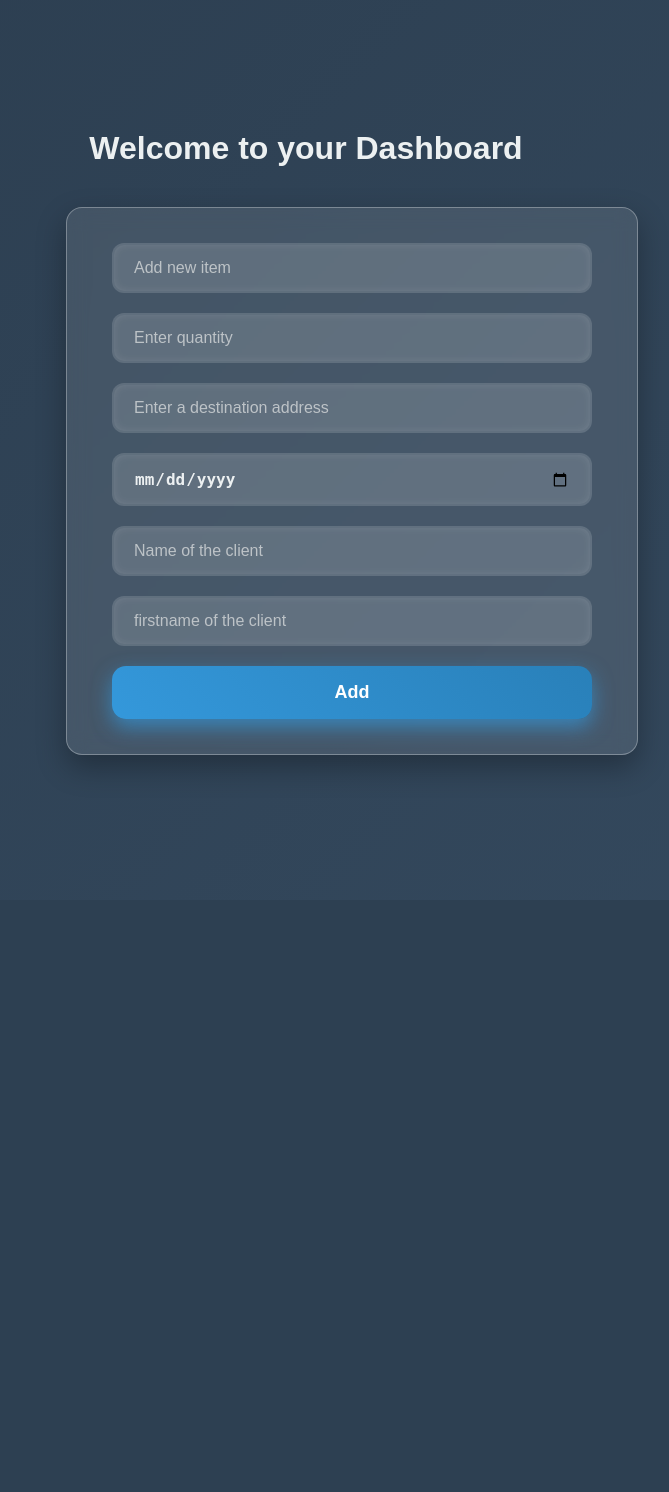
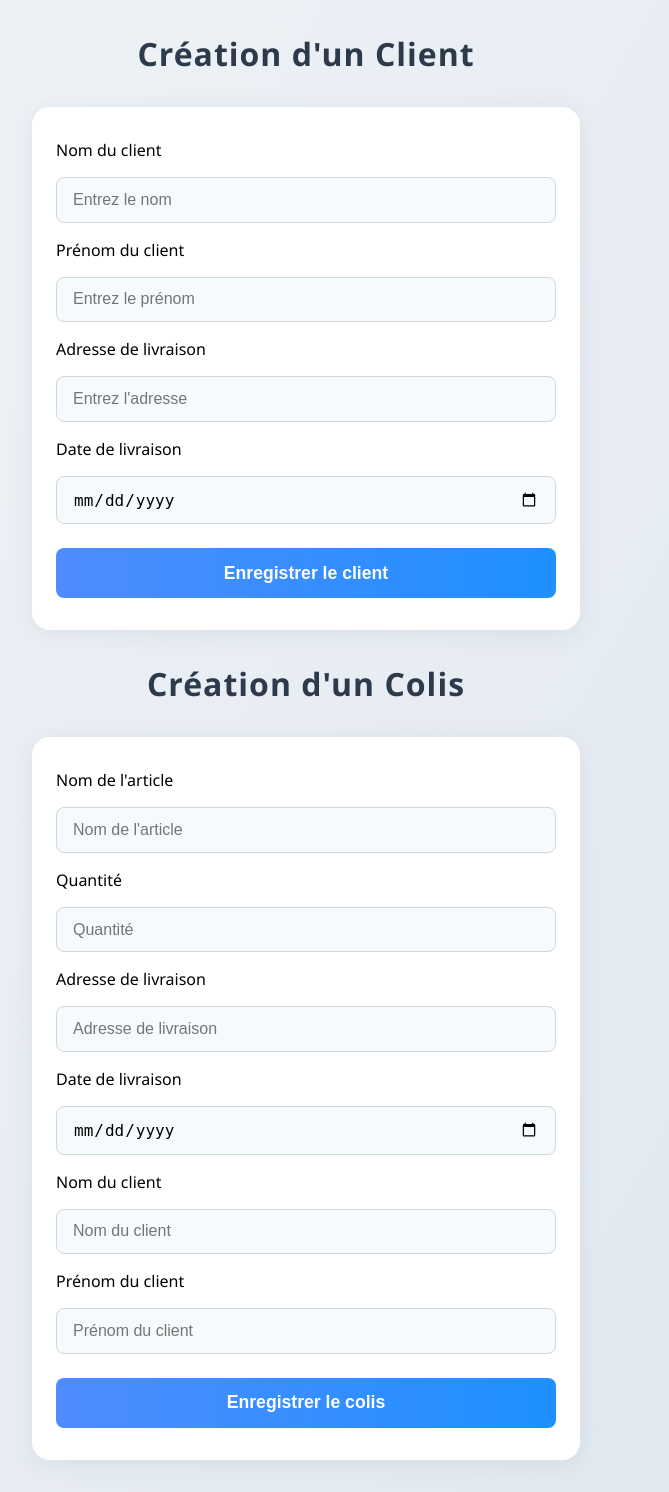
Before and after one commit to ossiebear/SAE203-suivi-de-colis, a PHP site: page /FOURNISSEUR-Raph/PUBLIC/HTML/injectionColi.html in a window 1280 px wide. Shown: the whole page, without its empty margins (334-1003 px from the left). Before the commit the page ends 761 px from the top, so only its background shows below. Run offline with PHP 8.4, Linux system fonts and the light colour scheme.

Commit message:
Ajout injectionColi

```diff
--- a/FOURNISSEUR-Raph/PUBLIC/CSS/styles.css
+++ b/FOURNISSEUR-Raph/PUBLIC/CSS/styles.css
@@ -1,94 +1,82 @@
+/* styles.css */
+
 body {
-    font-family: 'Poppins', sans-serif;
-    background: linear-gradient(135deg, #2c3e50, #34495e);
+    font-family: 'Segoe UI', Arial, sans-serif;
+    background: linear-gradient(120deg, #f0f4f8 0%, #e0e7ef 100%);
     margin: 0;
-    padding: 50px 20px;
-    display: flex;
-    justify-content: center;
-    align-items: center;
+    padding: 0;
     min-height: 100vh;
-    max-height: 100vh;
-    overflow: hidden;
-    flex-direction: column;
-    color: #ecf0f1;
 }
 
 h1 {
-    margin-bottom: 40px;
+    text-align: center;
+    color: #2d3a4b;
+    margin-top: 2rem;
+    margin-bottom: 1rem;
+    font-size: 2rem;
+    letter-spacing: 1px;
 }
 
 .container {
+    max-width: 500px;
+    margin: 2rem auto;
+    background: #fff;
+    border-radius: 18px;
+    box-shadow: 0 4px 24px rgba(44, 62, 80, 0.08);
+    padding: 2rem 1.5rem;
     display: flex;
     flex-direction: column;
-    gap: 20px;
-    max-width: 480px;
-    width: 100%;
+    gap: 1.5rem;
 }
 
-form {
-    background-color: rgba(255, 255, 255, 0.1);
-    padding: 35px 45px;
-    border-radius: 16px;
-    box-shadow: 0 12px 30px rgba(0, 0, 0, 0.3);
-    max-width: 480px;
-    width: 100%;
+.add-items form {
     display: flex;
     flex-direction: column;
-    gap: 20px;
-    backdrop-filter: blur(10px);
-    border: 1px solid rgba(255, 255, 255, 0.3);
-    transition: box-shadow 0.3s ease;
-}
-
-form:hover {
-    box-shadow: 0 16px 40px rgba(0, 0, 0, 0.5);
+    gap: 1rem;
 }
 
 input[type="text"],
 input[type="number"],
 input[type="date"] {
-    padding: 14px 20px;
-    font-size: 16px;
-    border: 2px solid transparent;
-    border-radius: 12px;
-    outline: none;
-    transition: border-color 0.3s ease, box-shadow 0.3s ease;
-    background-color: rgba(255, 255, 255, 0.15);
-    color: #ecf0f1;
-    font-weight: 600;
-    box-shadow: inset 0 0 8px rgba(255, 255, 255, 0.1);
-}
-
-input[type="text"]::placeholder,
-input[type="number"]::placeholder,
-input[type="date"]::placeholder {
-    color: #bdc3c7;
-    font-weight: 400;
+    padding: 0.8rem 1rem;
+    border: 1px solid #cfd8dc;
+    border-radius: 8px;
+    font-size: 1rem;
+    background: #f7fafc;
+    transition: border 0.2s;
 }
 
 input[type="text"]:focus,
 input[type="number"]:focus,
 input[type="date"]:focus {
-    border-color: #3498db;
-    box-shadow: 0 0 12px #3498db, inset 0 0 10px rgba(52, 152, 219, 0.5);
-    background-color: rgba(255, 255, 255, 0.25);
+    border: 1.5px solid #4f8cff;
+    outline: none;
+    background: #fff;
 }
 
 button[type="submit"] {
-    background: linear-gradient(45deg, #3498db, #2980b9);
-    color: white;
-    font-size: 18px;
-    font-weight: 700;
-    padding: 16px 0;
+    background: linear-gradient(90deg, #4f8cff 0%, #1e90ff 100%);
+    color: #fff;
     border: none;
-    border-radius: 14px;
+    border-radius: 8px;
+    padding: 0.9rem 0;
+    font-size: 1.1rem;
+    font-weight: 600;
     cursor: pointer;
-    box-shadow: 0 8px 20px rgba(52, 152, 219, 0.7);
-    transition: background 0.4s ease, box-shadow 0.4s ease, transform 0.2s ease;
+    transition: background 0.2s;
+    margin-top: 0.5rem;
 }
 
 button[type="submit"]:hover {
-    background: linear-gradient(45deg, #2980b9, #3498db);
-    box-shadow: 0 12px 30px rgba(52, 152, 219, 0.7);
-    transform: scale(1.05);
+    background: linear-gradient(90deg, #1e90ff 0%, #4f8cff 100%);
 }
+
+@media (max-width: 600px) {
+    .container {
+      max-width: 95vw;
+      padding: 1.2rem 0.5rem;
+    }
+    h1 {
+      font-size: 1.3rem;
+    }
+}
--- a/FOURNISSEUR-Raph/PUBLIC/HTML/injectionColi.html
+++ b/FOURNISSEUR-Raph/PUBLIC/HTML/injectionColi.html
@@ -1,27 +1,48 @@
-<html>
+<!DOCTYPE html>
+<html lang="fr">
 <head>
-        <title>Fournisseur - Colis</title>
+    <meta charset="UTF-8">
+    <title>Enregistrement Client & Colis</title>
     <link rel="stylesheet" href="../CSS/styles.css">
-        <meta charset="UTF-8">
+    <meta name="viewport" content="width=device-width, initial-scale=1.0">
 </head>
 <body>
-        <h1>Welcome to your Dashboard</h1>
+    <h1>Création d'un Client</h1>
     <div class="container">
         <div class="add-items">
-                <form action="../../SRC/EnregistrerColi.php" method="post">
-                    <input type="text" placeholder="Add new item" name="newItem"/>
-                    <input type="number" placeholder="Enter quantity" name="quantity"/>
-                    <input type="text" placeholder="Enter a destination address" name="destinationAddress"/>
-                    <input type="date" placeholder="Enter delivery date" name="deliveryDate"/>
-                    <input type="text" placeholder="Name of the client" name="clientName"/>
-                    <input type="text" placeholder="firstname of the client" name="clientFirstname"/>
-                    <button type="submit">Add</button>
+            <form action="../../SRC/EnregistrerClient.php" method="post" autocomplete="off">
+                <label for="clientName">Nom du client</label>
+                <input type="text" id="clientName" name="clientName" placeholder="Entrez le nom" required />
+                <label for="clientFirstname">Prénom du client</label>
+                <input type="text" id="clientFirstname" name="clientFirstname" placeholder="Entrez le prénom" required />
+                <label for="destinationAddress">Adresse de livraison</label>
+                <input type="text" id="destinationAddress" name="destinationAddress" placeholder="Entrez l'adresse" required />
+                <label for="deliveryDate">Date de livraison</label>
+                <input type="date" id="deliveryDate" name="deliveryDate" required />
+                <button type="submit">Enregistrer le client</button>
             </form>
         </div>
-            <div class="list-items">
+    </div>
 
+    <h1>Création d'un Colis</h1>
+    <div class="container">
+        <div class="add-items">
+            <form action="../../SRC/EnregistrerColi.php" method="post" autocomplete="off">
+                <label for="newItem">Nom de l'article</label>
+                <input type="text" id="newItem" name="newItem" placeholder="Nom de l'article" required />
+                <label for="quantity">Quantité</label>
+                <input type="number" id="quantity" name="quantity" placeholder="Quantité" min="1" required />
+                <label for="destinationAddressColi">Adresse de livraison</label>
+                <input type="text" id="destinationAddressColi" name="destinationAddress" placeholder="Adresse de livraison" required />
+                <label for="deliveryDateColi">Date de livraison</label>
+                <input type="date" id="deliveryDateColi" name="deliveryDate" required />
+                <label for="clientNameColi">Nom du client</label>
+                <input type="text" id="clientNameColi" name="clientName" placeholder="Nom du client" required />
+                <label for="clientFirstnameColi">Prénom du client</label>
+                <input type="text" id="clientFirstnameColi" name="clientFirstname" placeholder="Prénom du client" required />
+                <button type="submit">Enregistrer le colis</button>
+            </form>
         </div>
     </div>
-        <script src="../JS/script.js"></script>
 </body>
 </html>
```
Also changed, not shown: FOURNISSEUR-Raph/SRC/EnregistrerClient.php (added, +51 -0 lines), FOURNISSEUR-Raph/SRC/EnregistrerColi.php (+64 -17 lines), 1 other file. Lines whose indentation alone changed are shown as unchanged.
